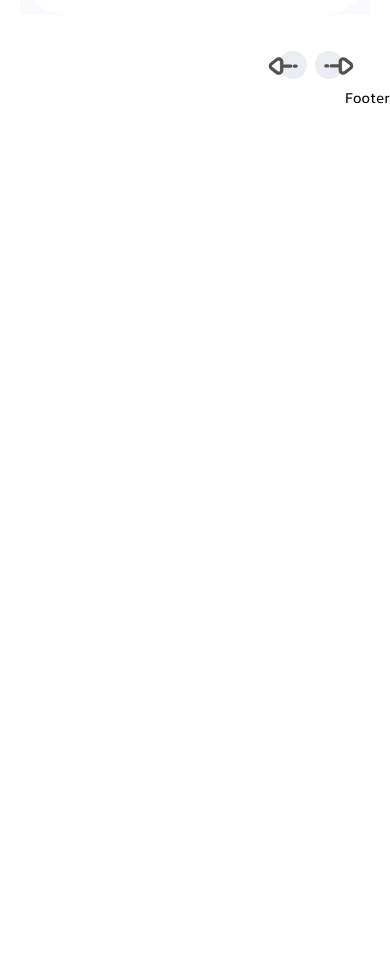
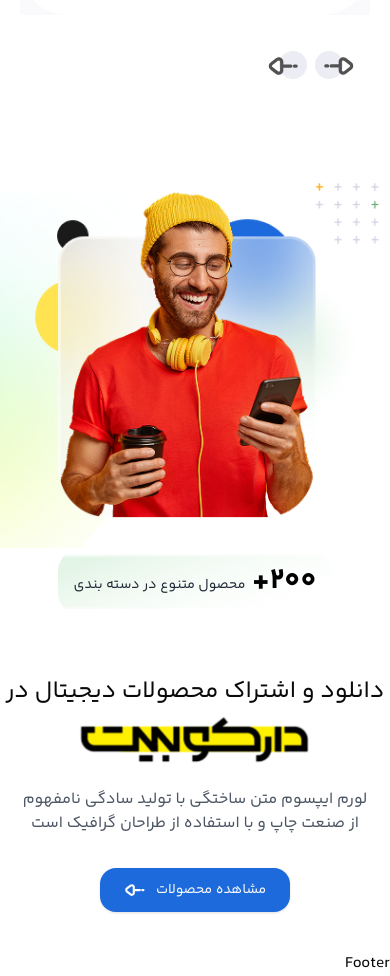
Before and after one commit to stest4031/darkobit, a Next.js app: page / in a window 390 px wide. Shown: the part 860-1836 px from the top of the page. Before the commit the page ends 972 px from the top, so only its background shows below. Built offline with nearby package versions, Linux system fonts and the light colour scheme.

Commit message:
fix: responsive subscription

```diff
--- a/src/app/page.tsx
+++ b/src/app/page.tsx
@@ -1,12 +1,13 @@
 import { HeroSection } from "@/components/templates/home/HeroSection";
 import { LatestProducts } from "@/components/templates/home/LatestProducts";
+import SubscriptionBanner from "@/components/templates/home/SubscriptionBanner";
 
 export default function Home() {
   return (
     <main>
       <HeroSection />
-      {/* <SubscriptionBanner /> */}
       <LatestProducts />
+      <SubscriptionBanner />
     </main>
   );
 }
--- a/src/components/modules/SVGIcons.tsx
+++ b/src/components/modules/SVGIcons.tsx
@@ -187,8 +187,6 @@ export const SVGIcons = () => {
       <symbol
         xmlns="http://www.w3.org/2000/svg"
         id="btn-left-arrow"
-        width="22"
-        height="22"
         fill="none"
         viewBox="0 0 22 22"
       >
--- a/src/components/templates/home/SubscriptionBanner.tsx
+++ b/src/components/templates/home/SubscriptionBanner.tsx
@@ -3,72 +3,61 @@ import { Button } from "../../ui/button";
 
 const SubscriptionBanner = () => {
   return (
-    <div className="container flex flex-col md:flex-row-reverse  border border-blue-600">
-      <div className="relative w-ful overflow-hidden rounded-xl my-6  border border-red-600">
-        {/* ===== Background Image (Conditional) ===== */}
+    <div className="w-full bg-white py-10 md:px-16">
+      <div className="mx-auto flex flex-col-reverse md:flex-row items-center justify-between gap-10">
+
+        <div className="flex flex-col items-center md:items-start text-center md:text-right gap-1 md:flex-1">
+          <h2 className="mt-5 text-2xl md:text-2xl font-medium">
+            دانلود و اشتراک محصولات دیجیتال در
+          </h2>
+
+          <div className="mt-0 w-80 h-14 relative">
             <Image
-          src="/images/sub-banner-bg-desktop.png"
-          alt="bg-desktop"
+              src="/images/logo.svg"
+              alt="لوگو دارک بیت"
               fill
-          className="hidden md:block object-cover z-0"
+              className=" object-contain"
             />
-        <Image
-          src="/images/sub-banner-bg-mobile.png"
-          alt="bg-mobile"
-          fill
-          className="block md:hidden object-cover z-0"
-        />
-
-        <div>
-          <Image
-            src="/images/sub-banner-pic.png"
-            alt="sbp"
-            width={200}
-            height={500}
-          />
-
-          {/* ===== Title over background (like a banner title) ===== */}
-          <div className="relative flex flex-row z-20 px-4 py-10 text-white text-center">
-            <h1 className="text-3xl md:text-4xl font-bold bg-black/50 inline-block px-6 py-2 rounded-lg">
-              200+ محصول متنوع در دسته بندی
-            </h1>
-          </div>
-        </div>
           </div>
 
-      {/* Optional dark overlay */}
-      <div className=" inset-0 bg-black/30 z-10   border border-blue-600" />
-      {/* ===== Bottom container ===== */}
-      <div className="relative z-20 bg-white text-gray-800 px-6 py-10 rounded-b-xl   border border-yellow-600">
-        <div className="flex flex-col md:flex-row items-center justify-between gap-6">
-          {/* === Left: title + logo === */}
-          <div className="flex flex-col items-center md:items-start gap-4">
-            <h2 className="text-2xl font-semibold">
-              دانلود و اشتراک محصولات دیجیتال در
-            </h2>
-            <div className="w-20 h-20 relative   border border-pink-600">
-              <Image
-                src="/images/logo.svg"
-                alt="subscription logo"
-                fill
-                className="object-contain"
-              />
-            </div>
-          </div>
-
-          {/* === Right: lorem + button === */}
-          <div className="flex flex-col items-center md:items-end gap-4 text-center md:text-right   border border-red-600">
-            <p className="text-base md:text-lg max-w-md">
+          <p className="text-gray-600 text-base mt-4 max-sm:px-4 md:text-lg max-w-md">
             لورم ایپسوم متن ساختگی با تولید سادگی نامفهوم از صنعت چاپ و با
             استفاده از طراحان گرافیک است
           </p>
-            <Button className="flex flex-row h-11 pb-3 bg-secondary-default hover:bg-secondary-default/90  rounded-default ">
+
+          <Button className="bg-secondary-default hover:bg-secondary-default/90 rounded-2xl mt-7 px-6 h-11 flex gap-2 items-center">
             مشاهده محصولات
-              <svg className="size-6">
-                <use href="#btn-left-arrow"></use>
+            <svg className="!size-6 shrink-0">
+              <use href="#arrow-left"></use>
             </svg>
           </Button>
         </div>
+
+        <div className="relative w-full md:w-[320px]">
+          <div className="relative w-full h-[420px] md:h-96 overflow-hidden">
+            <Image
+              src="/images/Group 1437254053.png"
+              alt="بکگراند"
+              width={600}
+              height={400}
+              className="absolute object-cover scale-[170%] top-[150px] -left-[35%] z-0"
+            />
+          </div>
+
+          <div className="relative px-4 py-4 rounded-3xl text-center overflow-hidden w-fit mx-auto">
+            <Image
+              src="/images/sub-banner-title-bg.png"
+              alt="label background"
+              fill
+              className="scale-x-[110%] object-cover z-0"
+            />
+
+            <div className="relative z-10 text-sm md:text-base font-medium text-gray-800">
+              <span className="font-bold text-3xl text-black"> ۲۰۰+ </span> محصول متنوع در دسته بندی
+            </div>
+
+          </div>
+
         </div>
       </div>
     </div>
```
Also changed, not shown: public/images/Group 1437254052.png (added), public/images/Group 1437254053.png (added). Lines whose indentation alone changed are shown as unchanged.
